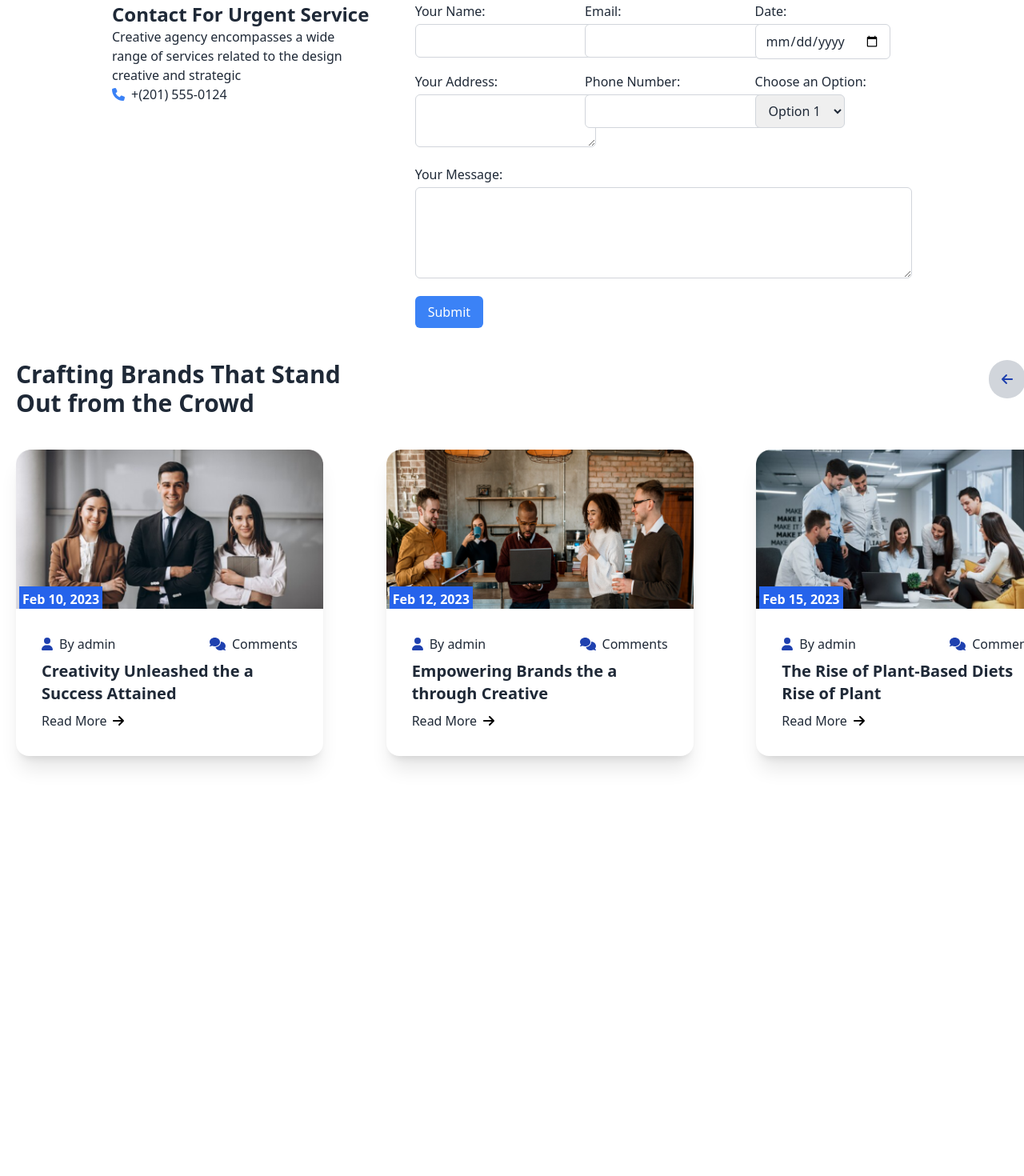
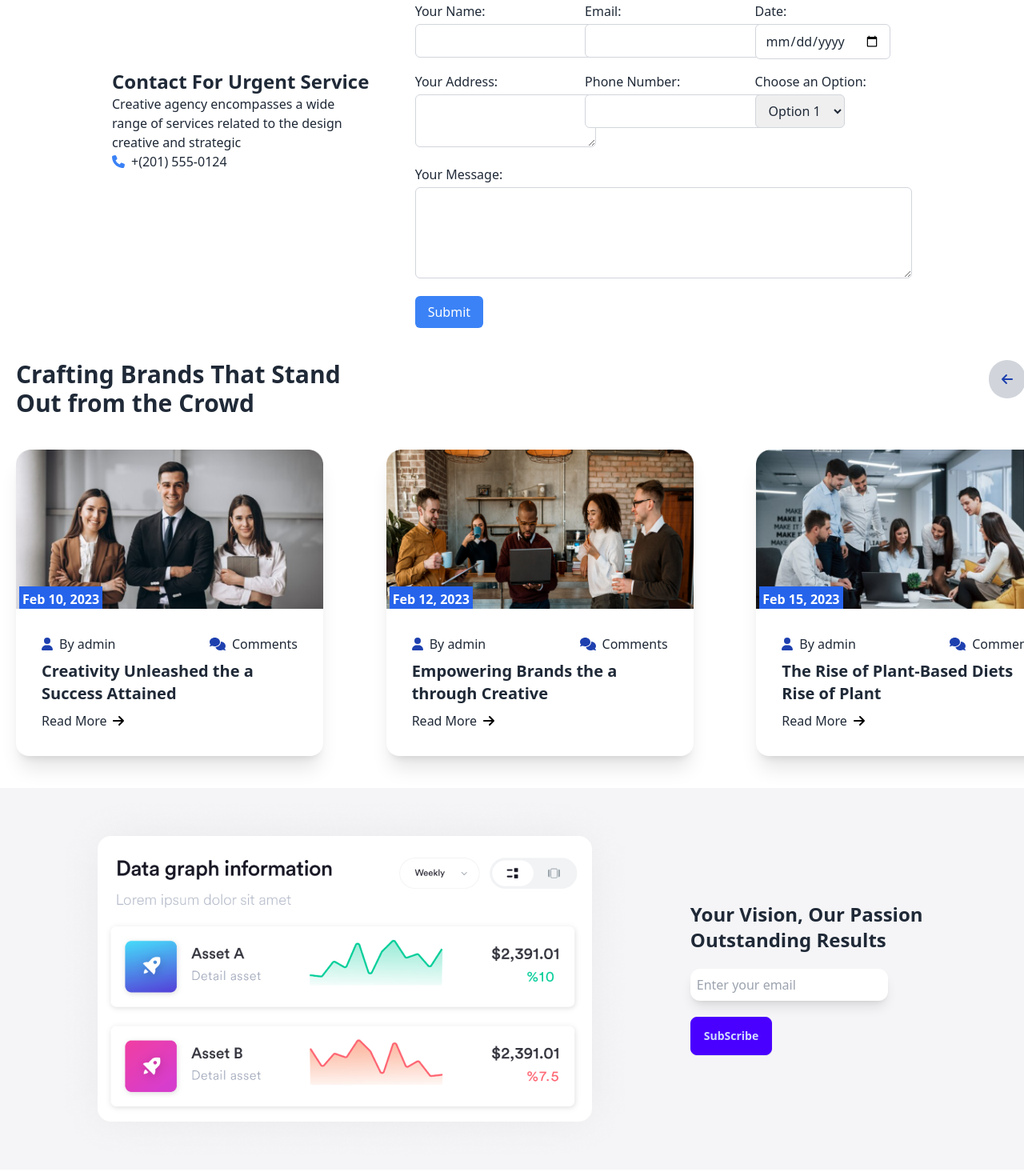
Before and after one commit to Lihan37/designcurved, a React (Vite) app: page / in a window 1280 px wide. Shown: the part 4622-6092 px from the top of the page at 80% size. Before the commit the page ends 5607 px from the top, so only its background shows below. Built offline with nearby package versions, Linux system fonts and the light colour scheme.

Commit message:
added subscribe section

```diff
--- a/src/App.jsx
+++ b/src/App.jsx
@@ -8,6 +8,7 @@ import Quote from './Home/Quote';
 import Develop from './Home/Develop';
 import Contact from './Home/Contact';
 import Card from './Home/Card';
+import Passion from './Home/Passion';
 
 const App = () => {
   return (
@@ -21,6 +22,7 @@ const App = () => {
       <Develop></Develop>
       <Contact></Contact>
       <Card></Card>
+      <Passion></Passion>
     </div>
   );
 };
--- a/src/Home/Contact.jsx
+++ b/src/Home/Contact.jsx
@@ -6,8 +6,8 @@ const Contact = () => {
   return (
     <div className="lg:w-[1000px] mb-10 mx-auto">
       <div className="grid grid-cols-1 lg:grid-cols-3 gap-4">
-        <div className="col-span-3 lg:col-span-1 items-center px-5 lg:px-0  ">
-          <h2 className="text-2xl font-bold">Contact For Urgent Service</h2>
+        <div className="col-span-3 lg:col-span-1 items-center lg:my-5 px-5 lg:px-0  ">
+          <h2 className="text-2xl lg:pt-16 font-bold">Contact For Urgent Service</h2>
           <p>
             Creative agency encompasses a wide range of services related to the
             design creative and strategic
--- /dev/null
+++ b/src/Home/Passion.jsx
@@ -0,0 +1,23 @@
+import React from "react";
+import img16 from "../assets/img16.png";
+
+const Passion = () => {
+  return (
+    <div className="lg:w-full  mx-auto mb-5 bg-[#F5F5F7]">
+      <div className="flex flex-col lg:flex-row justify-evenly items-center">
+        <div>
+          <img src={img16} alt="" />
+        </div>
+        <div className="text-center lg:text-start">
+          <h2 className="text-2xl font-semibold lg:pr-16">
+            Your Vision, Our Passion <br />Outstanding Results
+          </h2>
+          <input type="text" className="p-2 rounded-xl mt-5 shadow-lg" placeholder="Enter your email" /><br />
+          <button className="btn mt-5 btn-primary">SubScribe</button>
+        </div>
+      </div>
+    </div>
+  );
+};
+
+export default Passion;
```
Also changed, not shown: src/assets/img16.png (added).
